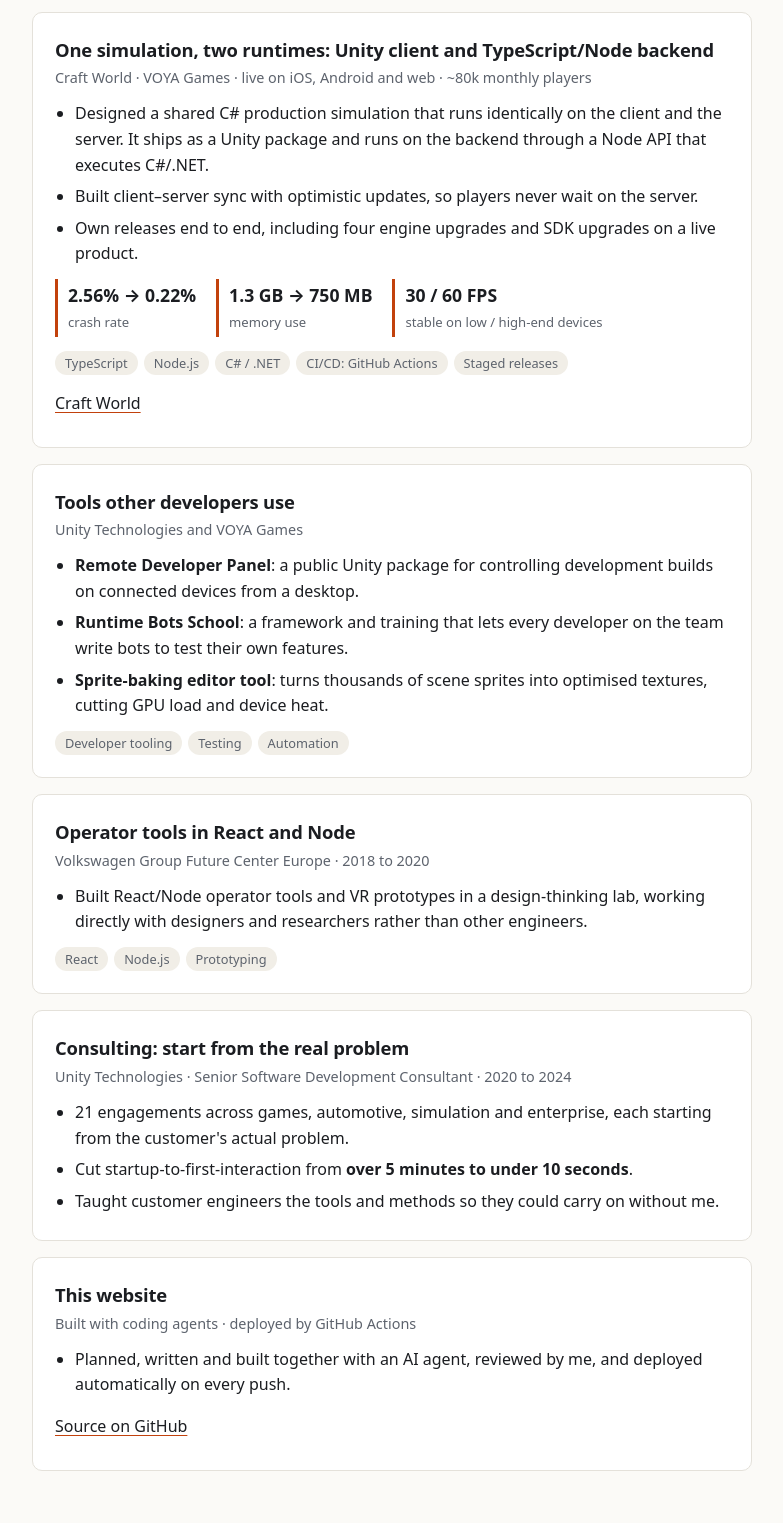
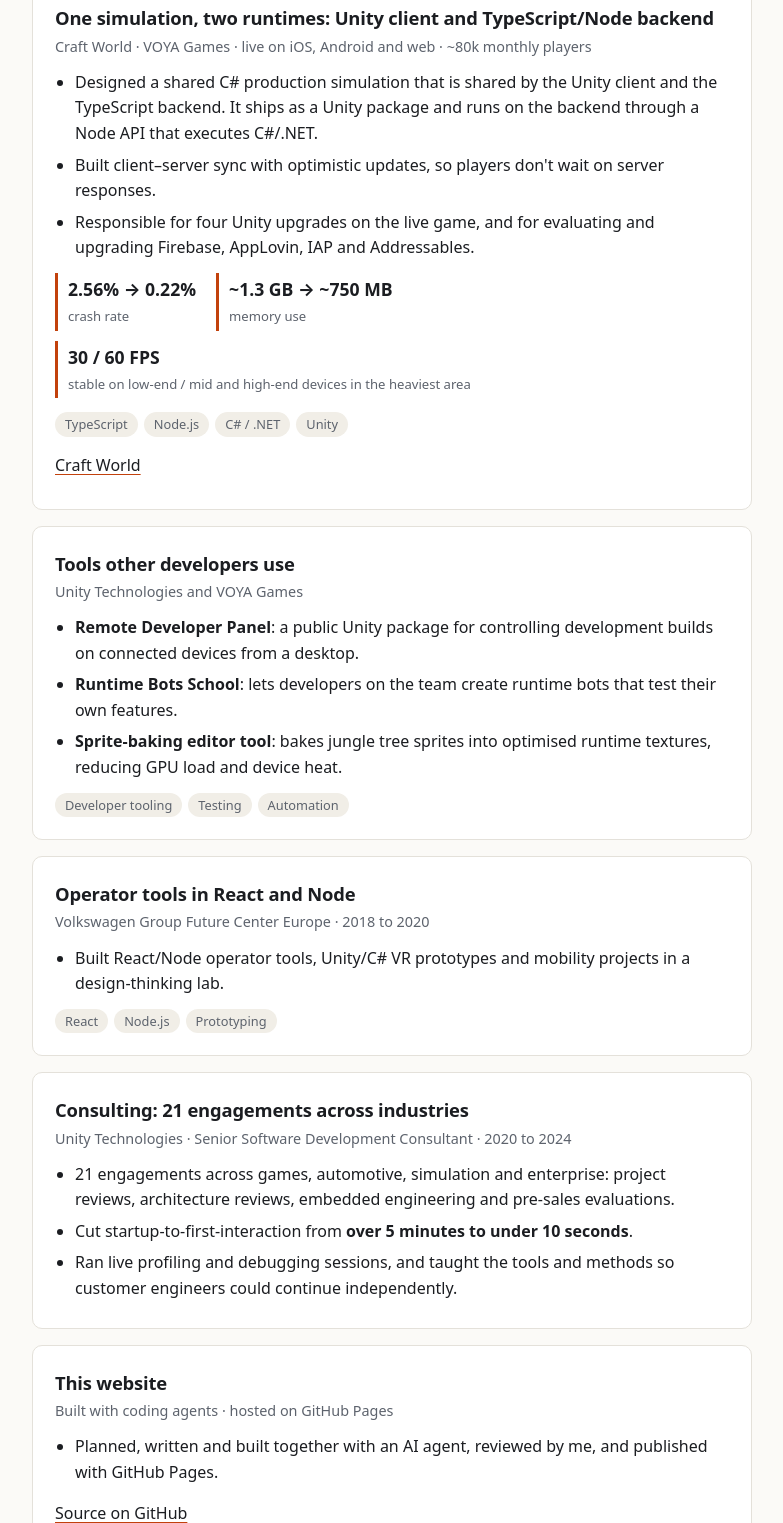
Before and after one commit to i3ur/i3ur.github.io, a plain HTML site: page index.html in a window 1280 px wide. Shown: the part 1277-2800 px from the top of the page, without its empty margins (248-1031 px from the left). Drawn offline with Linux system fonts and the light colour scheme.

Commit message:
Align wording with CV facts
Co-Authored-By: Claude Opus 5.5 <noreply@anthropic.com>
Claude-Session: https://claude.ai/code/session_01DNsCgyaTJ1XP1ZVJ1PAkUs

```diff
--- a/index.html
+++ b/index.html
@@ -69,10 +69,10 @@ footer{margin-top:56px;color:var(--muted);font-size:.85rem}
 
 <article class="card">
   <h3>Career Suite: tools that keep AI-written CVs honest</h3>
-  <p class="meta">Side project · TypeScript, React, Node · built with coding agents · in daily use for my own job search · 2026</p>
+  <p class="meta">Side project · TypeScript, React, Node · built with coding agents · replacing the tools I use for my own job search · 2026</p>
   <ul>
-    <li>A suite of career apps built around one rule: <b>facts are strict, wording is flexible.</b> Every claim lives once in an evidence bank, and anything an LLM writes from it has to match those facts.</li>
-    <li>A bank checker flags wording that adds a number the fact doesn't contain, or uses a stronger verb than the fact supports, so AI drafts can be trusted without rereading every line.</li>
+    <li>A suite of career apps built around one rule: <b>facts are strict, wording is flexible.</b> Every career fact lives once in an evidence bank, and every CV wording has to match the fact it comes from.</li>
+    <li>A bank checker flags wording that adds a number the fact doesn't contain or uses a stronger verb than the fact supports, so AI-written text can't quietly overstate anything.</li>
     <li>Monorepo with a shared data package (Zod schemas, which also generate JSON Schema for other languages), a shared React UI kit, and a home screen with a small JSON API that starts, stops and monitors every tool.</li>
     <li>Privacy by design: personal data lives in a separate private repo, so the code can be public.</li>
   </ul>
@@ -84,9 +84,8 @@ footer{margin-top:56px;color:var(--muted);font-size:.85rem}
   <h3>AI-assisted engineering, with human checks where they matter</h3>
   <p class="meta">VOYA Games · Technical Lead · 2024 to present</p>
   <ul>
-    <li>Introduced an AI-assisted workflow from specification to release for my team, using coding agents (Cursor, Codex, Claude), MCP and custom agent skills.</li>
+    <li>Promoted an AI-assisted workflow from specification to release across the team: directing coding agents, reviewing their output, and turning lessons into team guardrails.</li>
     <li><b>Caught an agent-written database migration that would have broken live game clients.</b> Replaced it with a safe step-by-step rollout and added the rule to our <code>AGENTS.md</code>, so neither the agents nor the team repeat the mistake.</li>
-    <li>What I took from it: agents are fast at the routine work, and the real engineering is knowing where a human has to check.</li>
   </ul>
   <div class="chips"><span class="chip">Coding agents</span><span class="chip">MCP</span><span class="chip">Agent skills</span><span class="chip">Code review</span></div>
 </article>
@@ -95,16 +94,16 @@ footer{margin-top:56px;color:var(--muted);font-size:.85rem}
   <h3>One simulation, two runtimes: Unity client and TypeScript/Node backend</h3>
   <p class="meta">Craft World · VOYA Games · live on iOS, Android and web · ~80k monthly players</p>
   <ul>
-    <li>Designed a shared C# production simulation that runs identically on the client and the server. It ships as a Unity package and runs on the backend through a Node API that executes C#/.NET.</li>
-    <li>Built client–server sync with optimistic updates, so players never wait on the server.</li>
-    <li>Own releases end to end, including four engine upgrades and SDK upgrades on a live product.</li>
+    <li>Designed a shared C# production simulation that is shared by the Unity client and the TypeScript backend. It ships as a Unity package and runs on the backend through a Node API that executes C#/.NET.</li>
+    <li>Built client–server sync with optimistic updates, so players don't wait on server responses.</li>
+    <li>Responsible for four Unity upgrades on the live game, and for evaluating and upgrading Firebase, AppLovin, IAP and Addressables.</li>
   </ul>
   <div class="stats">
     <div class="stat"><b>2.56% → 0.22%</b><span>crash rate</span></div>
-    <div class="stat"><b>1.3 GB → 750 MB</b><span>memory use</span></div>
-    <div class="stat"><b>30 / 60 FPS</b><span>stable on low / high-end devices</span></div>
+    <div class="stat"><b>~1.3 GB → ~750 MB</b><span>memory use</span></div>
+    <div class="stat"><b>30 / 60 FPS</b><span>stable on low-end / mid and high-end devices in the heaviest area</span></div>
   </div>
-  <div class="chips"><span class="chip">TypeScript</span><span class="chip">Node.js</span><span class="chip">C# / .NET</span><span class="chip">CI/CD: GitHub Actions</span><span class="chip">Staged releases</span></div>
+  <div class="chips"><span class="chip">TypeScript</span><span class="chip">Node.js</span><span class="chip">C# / .NET</span><span class="chip">Unity</span></div>
   <p><a href="https://www.angrydynomiteslab.com/craft-world/">Craft World</a></p>
 </article>
 
@@ -113,8 +112,8 @@ footer{margin-top:56px;color:var(--muted);font-size:.85rem}
   <p class="meta">Unity Technologies and VOYA Games</p>
   <ul>
     <li><b>Remote Developer Panel</b>: a public Unity package for controlling development builds on connected devices from a desktop.</li>
-    <li><b>Runtime Bots School</b>: a framework and training that lets every developer on the team write bots to test their own features.</li>
-    <li><b>Sprite-baking editor tool</b>: turns thousands of scene sprites into optimised textures, cutting GPU load and device heat.</li>
+    <li><b>Runtime Bots School</b>: lets developers on the team create runtime bots that test their own features.</li>
+    <li><b>Sprite-baking editor tool</b>: bakes jungle tree sprites into optimised runtime textures, reducing GPU load and device heat.</li>
   </ul>
   <div class="chips"><span class="chip">Developer tooling</span><span class="chip">Testing</span><span class="chip">Automation</span></div>
 </article>
@@ -123,26 +122,26 @@ footer{margin-top:56px;color:var(--muted);font-size:.85rem}
   <h3>Operator tools in React and Node</h3>
   <p class="meta">Volkswagen Group Future Center Europe · 2018 to 2020</p>
   <ul>
-    <li>Built React/Node operator tools and VR prototypes in a design-thinking lab, working directly with designers and researchers rather than other engineers.</li>
+    <li>Built React/Node operator tools, Unity/C# VR prototypes and mobility projects in a design-thinking lab.</li>
   </ul>
   <div class="chips"><span class="chip">React</span><span class="chip">Node.js</span><span class="chip">Prototyping</span></div>
 </article>
 
 <article class="card">
-  <h3>Consulting: start from the real problem</h3>
+  <h3>Consulting: 21 engagements across industries</h3>
   <p class="meta">Unity Technologies · Senior Software Development Consultant · 2020 to 2024</p>
   <ul>
-    <li>21 engagements across games, automotive, simulation and enterprise, each starting from the customer's actual problem.</li>
+    <li>21 engagements across games, automotive, simulation and enterprise: project reviews, architecture reviews, embedded engineering and pre-sales evaluations.</li>
     <li>Cut startup-to-first-interaction from <b>over 5 minutes to under 10 seconds</b>.</li>
-    <li>Taught customer engineers the tools and methods so they could carry on without me.</li>
+    <li>Ran live profiling and debugging sessions, and taught the tools and methods so customer engineers could continue independently.</li>
   </ul>
 </article>
 
 <article class="card">
   <h3>This website</h3>
-  <p class="meta">Built with coding agents · deployed by GitHub Actions</p>
+  <p class="meta">Built with coding agents · hosted on GitHub Pages</p>
   <ul>
-    <li>Planned, written and built together with an AI agent, reviewed by me, and deployed automatically on every push.</li>
+    <li>Planned, written and built together with an AI agent, reviewed by me, and published with GitHub Pages.</li>
   </ul>
   <p><a href="https://github.com/i3ur/i3ur.github.io">Source on GitHub</a></p>
 </article>
```
